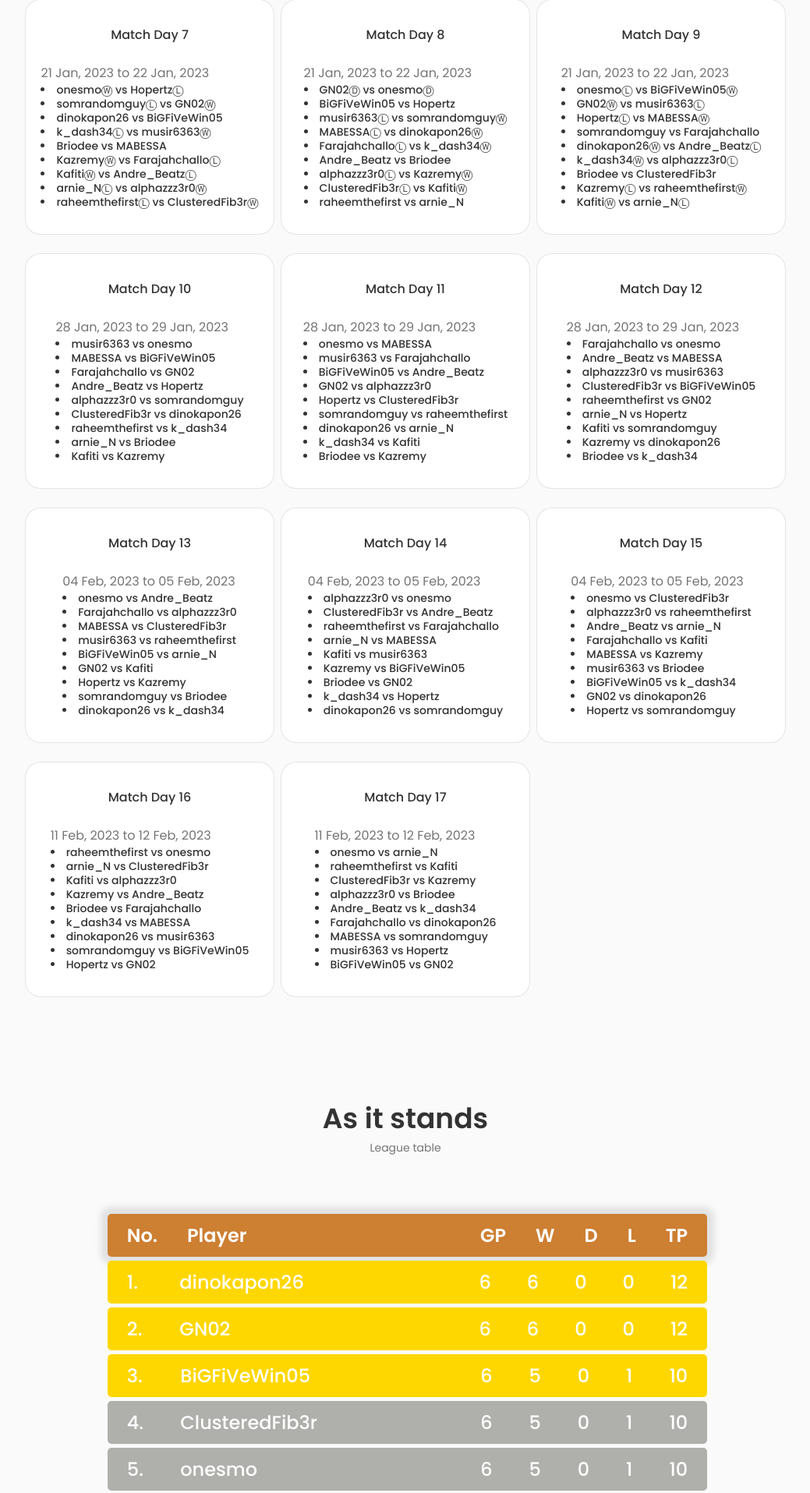
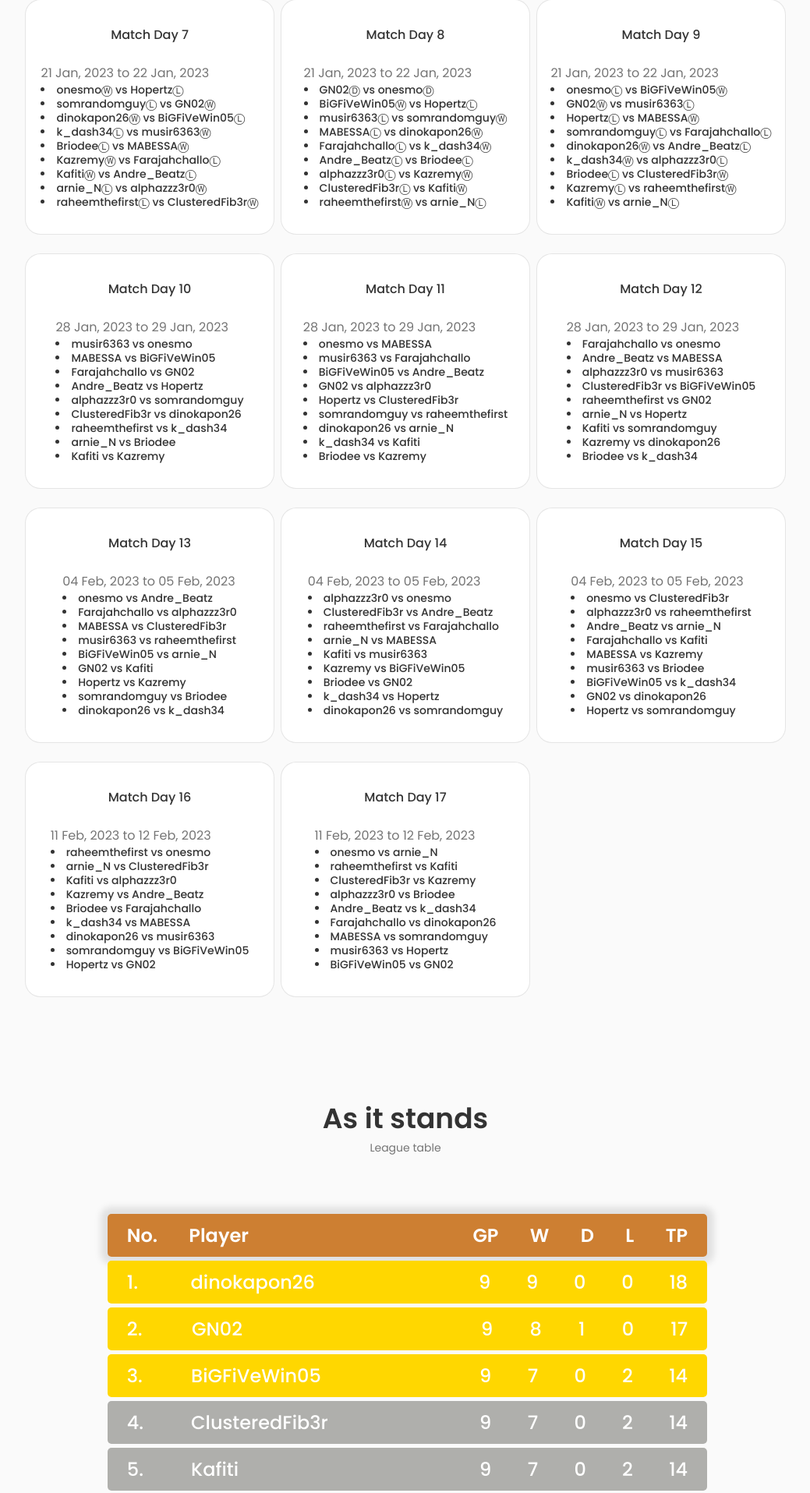
Before and after one commit to swahili-chess/swahilichess, a React (Create React App) app: page / in a window 1280 px wide. Shown: the part 2085-4000 px from the top of the page at 78% size, without its empty margins (120-1159 px from the left). Built offline with nearby package versions, Linux system fonts and the light colour scheme; no server answers.

Commit message:
Update meta tag content

```diff
--- a/src/components/league/Table.jsx
+++ b/src/components/league/Table.jsx
@@ -20,180 +20,180 @@ const Table = () => {
                             <li class="table-row1">
                                 <div class="col col-1">1.</div>
                                 <div class="col col-2">dinokapon26</div>
-                                <div class="col col-3">6</div>
-                                <div class="col col-4">6</div>
+                                <div class="col col-3">9</div>
+                                <div class="col col-4">9</div>
                                 <div class="col col-5">0</div>
                                 <div class="col col-6">0</div>
-                                <div class="col col-7">12</div>
+                                <div class="col col-7">18</div>
                             </li>
 
                             <li class="table-row1">
                                 <div class="col col-1">2.</div>
                                 <div class="col col-2">GN02</div>
-                                <div class="col col-3">6</div>
-                                <div class="col col-4">6</div>
-                                <div class="col col-5">0</div>
+                                <div class="col col-3">9</div>
+                                <div class="col col-4">8</div>
+                                <div class="col col-5">1</div>
                                 <div class="col col-6">0</div>
-                                <div class="col col-7">12</div>
+                                <div class="col col-7">17</div>
                             </li>
 
                             <li class="table-row1">
                                 <div class="col col-1">3.</div>
                                 <div class="col col-2">BiGFiVeWin05</div>
-                                <div class="col col-3">6</div>
-                                <div class="col col-4">5</div>
+                                <div class="col col-3">9</div>
+                                <div class="col col-4">7</div>
                                 <div class="col col-5">0</div>
-                                <div class="col col-6">1</div>
-                                <div class="col col-7">10</div>
+                                <div class="col col-6">2</div>
+                                <div class="col col-7">14</div>
                             </li>
 
                             <li class="table-row">
                                 <div class="col col-1">4.</div>
                                 <div class="col col-2">ClusteredFib3r</div>
-                                <div class="col col-3">6</div>
-                                <div class="col col-4">5</div>
+                                <div class="col col-3">9</div>
+                                <div class="col col-4">7</div>
                                 <div class="col col-5">0</div>
-                                <div class="col col-6">1</div>
-                                <div class="col col-7">10</div>
+                                <div class="col col-6">2</div>
+                                <div class="col col-7">14</div>
                             </li>
 
                             <li class="table-row">
                                 <div class="col col-1">5.</div>
-                                <div class="col col-2">onesmo</div>
-                                <div class="col col-3">6</div>
-                                <div class="col col-4">5</div>
+                                <div class="col col-2">Kafiti</div>
+                                <div class="col col-3">9</div>
+                                <div class="col col-4">7</div>
                                 <div class="col col-5">0</div>
-                                <div class="col col-6">1</div>
-                                <div class="col col-7">10</div>
+                                <div class="col col-6">2</div>
+                                <div class="col col-7">14</div>
                             </li>
 
                             <li class="table-row">
                                 <div class="col col-1">6.</div>
-                                <div class="col col-2">Hopertz</div>
-                                <div class="col col-3">6</div>
-                                <div class="col col-4">4</div>
-                                <div class="col col-5">0</div>
+                                <div class="col col-2">onesmo</div>
+                                <div class="col col-3">9</div>
+                                <div class="col col-4">6</div>
+                                <div class="col col-5">1</div>
                                 <div class="col col-6">2</div>
-                                <div class="col col-7">8</div>
+                                <div class="col col-7">13</div>
                             </li>
 
                             <li class="table-row">
                                 <div class="col col-1">7.</div>
-                                <div class="col col-2">Kafiti</div>
-                                <div class="col col-3">6</div>
-                                <div class="col col-4">4</div>
+                                <div class="col col-2">MABESSA</div>
+                                <div class="col col-3">9</div>
+                                <div class="col col-4">6</div>
                                 <div class="col col-5">0</div>
-                                <div class="col col-6">2</div>
-                                <div class="col col-7">8</div>
+                                <div class="col col-6">3</div>
+                                <div class="col col-7">12</div>
                             </li>
 
                             <li class="table-row">
                                 <div class="col col-1">8.</div>
-                                <div class="col col-2">MABESSA</div>
-                                <div class="col col-3">6</div>
+                                <div class="col col-2">Hopertz</div>
+                                <div class="col col-3">9</div>
                                 <div class="col col-4">4</div>
                                 <div class="col col-5">0</div>
-                                <div class="col col-6">2</div>
+                                <div class="col col-6">5</div>
                                 <div class="col col-7">8</div>
                             </li>
 
                             <li class="table-row">
                                 <div class="col col-1">9.</div>
-                                <div class="col col-2">arnie_N</div>
-                                <div class="col col-3">6</div>
-                                <div class="col col-4">3</div>
+                                <div class="col col-2">k_dash34</div>
+                                <div class="col col-3">9</div>
+                                <div class="col col-4">4</div>
                                 <div class="col col-5">0</div>
-                                <div class="col col-6">3</div>
-                                <div class="col col-7">6</div>
+                                <div class="col col-6">5</div>
+                                <div class="col col-7">8</div>
                             </li>
 
                             <li class="table-row">
                                 <div class="col col-1">10.</div>
-                                <div class="col col-2">somrandomguy</div>
-                                <div class="col col-3">6</div>
-                                <div class="col col-4">3</div>
+                                <div class="col col-2">raheemthefirst</div>
+                                <div class="col col-3">9</div>
+                                <div class="col col-4">4</div>
                                 <div class="col col-5">0</div>
-                                <div class="col col-6">3</div>
-                                <div class="col col-7">6</div>
+                                <div class="col col-6">5</div>
+                                <div class="col col-7">8</div>
                             </li>
 
                             <li class="table-row">
                                 <div class="col col-1">11.</div>
-                                <div class="col col-2">Andre_Beatz</div>
-                                <div class="col col-3">6</div>
-                                <div class="col col-4">2</div>
+                                <div class="col col-2">somrandomguy</div>
+                                <div class="col col-3">9</div>
+                                <div class="col col-4">4</div>
                                 <div class="col col-5">0</div>
-                                <div class="col col-6">4</div>
-                                <div class="col col-7">4</div>
+                                <div class="col col-6">5</div>
+                                <div class="col col-7">8</div>
                             </li>
 
                             <li class="table-row">
                                 <div class="col col-1">12.</div>
-                                <div class="col col-2">raheemthefirst</div>
-                                <div class="col col-3">6</div>
-                                <div class="col col-4">2</div>
-                                <div class="col col-5">0</div>
-                                <div class="col col-6">4</div>
-                                <div class="col col-7">4</div>
+                                <div class="col col-2">Kazremy</div>
+                                <div class="col col-3">9</div>
+                                <div class="col col-4">3</div>
+                                <div class="col col-5">1</div>
+                                <div class="col col-6">5</div>
+                                <div class="col col-7">7</div>
                             </li>
 
                             <li class="table-row">
                                 <div class="col col-1">13.</div>
-                                <div class="col col-2">Kazremy</div>
-                                <div class="col col-3">6</div>
-                                <div class="col col-4">1</div>
+                                <div class="col col-2">arnie_N</div>
+                                <div class="col col-3">9</div>
+                                <div class="col col-4">3</div>
                                 <div class="col col-5">1</div>
-                                <div class="col col-6">4</div>
-                                <div class="col col-7">3</div>
+                                <div class="col col-6">6</div>
+                                <div class="col col-7">6</div>
                             </li>
 
                             <li class="table-row">
                                 <div class="col col-1">14.</div>
                                 <div class="col col-2">musir6363</div>
-                                <div class="col col-3">6</div>
-                                <div class="col col-4">1</div>
+                                <div class="col col-3">9</div>
+                                <div class="col col-4">2</div>
                                 <div class="col col-5">1</div>
-                                <div class="col col-6">4</div>
-                                <div class="col col-7">3</div>
+                                <div class="col col-6">6</div>
+                                <div class="col col-7">5</div>
                             </li>
 
                             <li class="table-row">
                                 <div class="col col-1">15.</div>
-                                <div class="col col-2">k_dash34</div>
-                                <div class="col col-3">6</div>
-                                <div class="col col-4">1</div>
+                                <div class="col col-2">Andre_Beatz</div>
+                                <div class="col col-3">9</div>
+                                <div class="col col-4">2</div>
                                 <div class="col col-5">0</div>
-                                <div class="col col-6">5</div>
-                                <div class="col col-7">2</div>
+                                <div class="col col-6">7</div>
+                                <div class="col col-7">4</div>
                             </li>
 
                             <li class="table-row">
                                 <div class="col col-1">16.</div>
                                 <div class="col col-2">alphazzz3r0</div>
-                                <div class="col col-3">6</div>
-                                <div class="col col-4">0</div>
+                                <div class="col col-3">9</div>
+                                <div class="col col-4">1</div>
                                 <div class="col col-5">0</div>
-                                <div class="col col-6">6</div>
-                                <div class="col col-7">0</div>
+                                <div class="col col-6">8</div>
+                                <div class="col col-7">2</div>
                             </li>
 
                             <li class="table-row">
                                 <div class="col col-1">17.</div>
-                                <div class="col col-2">Briodee</div>
-                                <div class="col col-3">6</div>
+                                <div class="col col-2">Farajahchallo</div>
+                                <div class="col col-3">9</div>
                                 <div class="col col-4">0</div>
                                 <div class="col col-5">0</div>
-                                <div class="col col-6">6</div>
+                                <div class="col col-6">9</div>
                                 <div class="col col-7">0</div>
                             </li>
 
                             <li class="table-row">
                                 <div class="col col-1">18.</div>
-                                <div class="col col-2">Farajahchallo</div>
-                                <div class="col col-3">6</div>
+                                <div class="col col-2">Briodee</div>
+                                <div class="col col-3">9</div>
                                 <div class="col col-4">0</div>
                                 <div class="col col-5">0</div>
-                                <div class="col col-6">6</div>
+                                <div class="col col-6">9</div>
                                 <div class="col col-7">0</div>
                             </li>
                         </ul>
--- a/src/components/league/league.css
+++ b/src/components/league/league.css
@@ -45,11 +45,11 @@
 }
 
 .col-1 {
-    flex-basis: 3%;
+    flex-basis: 5%;
 }
 
 .col-2 {
-    flex-basis: 47%;
+    flex-basis: 45%;
 }
 
 .col-3 {
--- a/src/components/match/Match.jsx
+++ b/src/components/match/Match.jsx
@@ -44,7 +44,7 @@ const Match = () => {
                                     <h3 className="match__name ⓌⒹⓁ">
                                         <li>KazremyⓁ vs onesmoⓌ</li>
                                         <li>BriodeeⓁ vs KafitiⓌ</li>
-                                        <li>k_dash34Ⓛ vs arnie_NⓁ</li>
+                                        <li>k_dash34Ⓦ vs arnie_NⓁ</li>
                                         <li>dinokapon26Ⓦ vs raheemthefirstⓁ</li>
                                         <li>somrandomguyⓁ vs ClusteredFib3rⓌ</li>
                                         <li>HopertzⓌ vs alphazzz3r0Ⓛ</li>
@@ -169,9 +169,9 @@ const Match = () => {
                                     <h3 className="match__name ⓌⒹⓁ">
                                         <li>onesmoⓌ vs HopertzⓁ</li>
                                         <li>somrandomguyⓁ vs GN02Ⓦ</li>
-                                        <li>dinokapon26 vs BiGFiVeWin05</li>
+                                        <li>dinokapon26Ⓦ vs BiGFiVeWin05Ⓛ</li>
                                         <li>k_dash34Ⓛ vs musir6363Ⓦ</li>
-                                        <li>Briodee vs MABESSA</li>
+                                        <li>BriodeeⓁ vs MABESSAⓌ</li>
                                         <li>KazremyⓌ vs FarajahchalloⓁ</li>
                                         <li>KafitiⓌ vs Andre_BeatzⓁ</li>
                                         <li>arnie_NⓁ vs alphazzz3r0Ⓦ</li>
@@ -193,14 +193,14 @@ const Match = () => {
                                     21 Jan, 2023 to 22 Jan, 2023
                                     <h3 className="match__name ⓌⒹⓁ">
                                         <li>GN02Ⓓ vs onesmoⒹ</li>
-                                        <li>BiGFiVeWin05 vs Hopertz</li>
+                                        <li>BiGFiVeWin05Ⓦ vs HopertzⓁ</li>
                                         <li>musir6363Ⓛ vs somrandomguyⓌ</li>
                                         <li>MABESSAⓁ vs dinokapon26Ⓦ</li>
                                         <li>FarajahchalloⓁ vs k_dash34Ⓦ</li>
-                                        <li>Andre_Beatz vs Briodee</li>
+                                        <li>Andre_BeatzⓁ vs BriodeeⓁ</li>
                                         <li>alphazzz3r0Ⓛ vs KazremyⓌ</li>
                                         <li>ClusteredFib3rⓁ vs KafitiⓌ</li>
-                                        <li>raheemthefirst vs arnie_N</li>
+                                        <li>raheemthefirstⓌ vs arnie_NⓁ</li>
                                     </h3>
                                 </div>
                             </div>
@@ -220,10 +220,10 @@ const Match = () => {
                                         <li>onesmoⓁ vs BiGFiVeWin05Ⓦ</li>
                                         <li>GN02Ⓦ vs musir6363Ⓛ</li>
                                         <li>HopertzⓁ vs MABESSAⓌ</li>
-                                        <li>somrandomguy vs Farajahchallo</li>
+                                        <li>somrandomguyⓁ vs FarajahchalloⓁ</li>
                                         <li>dinokapon26Ⓦ vs Andre_BeatzⓁ</li>
                                         <li>k_dash34Ⓦ vs alphazzz3r0Ⓛ</li>
-                                        <li>Briodee vs ClusteredFib3r</li>
+                                        <li>BriodeeⓁ vs ClusteredFib3rⓌ</li>
                                         <li>KazremyⓁ vs raheemthefirstⓌ</li>
                                         <li>KafitiⓌ vs arnie_NⓁ</li>
                                     </h3>
```
